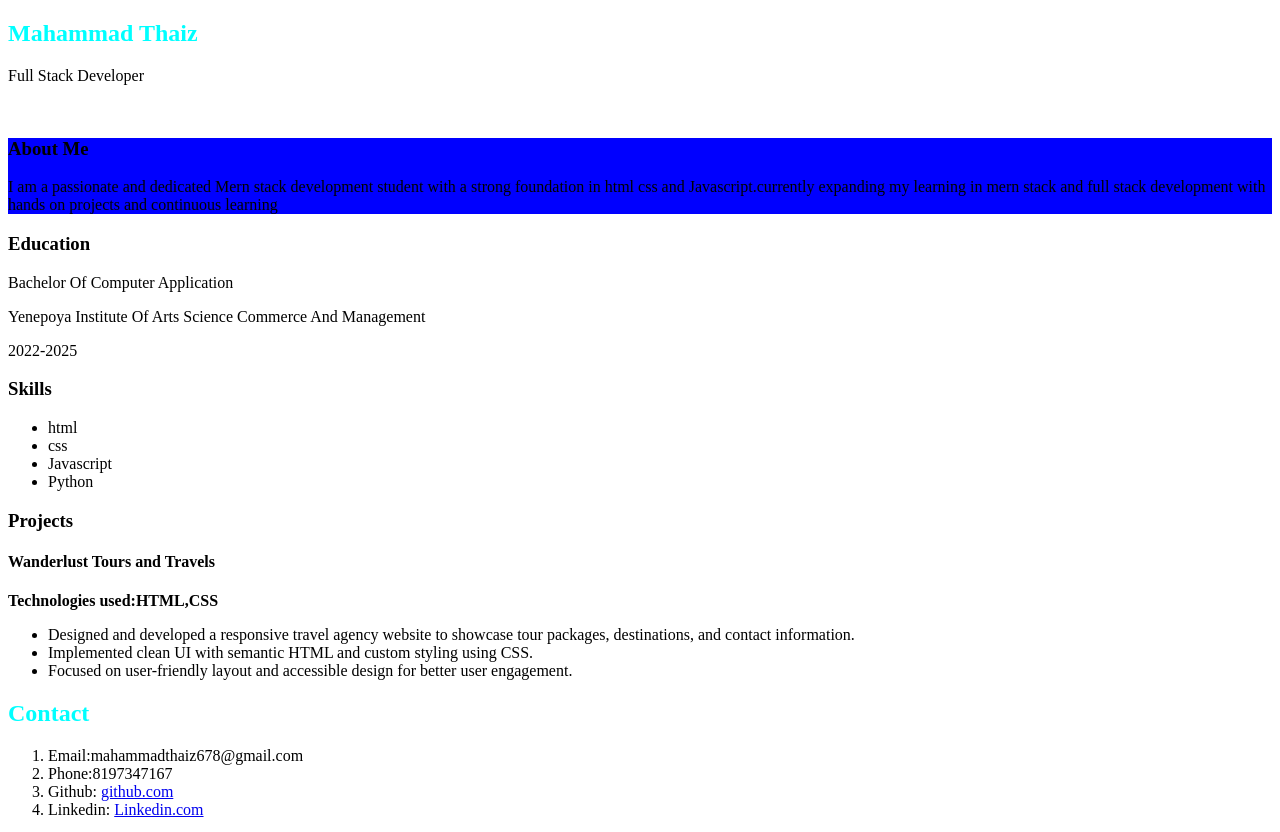
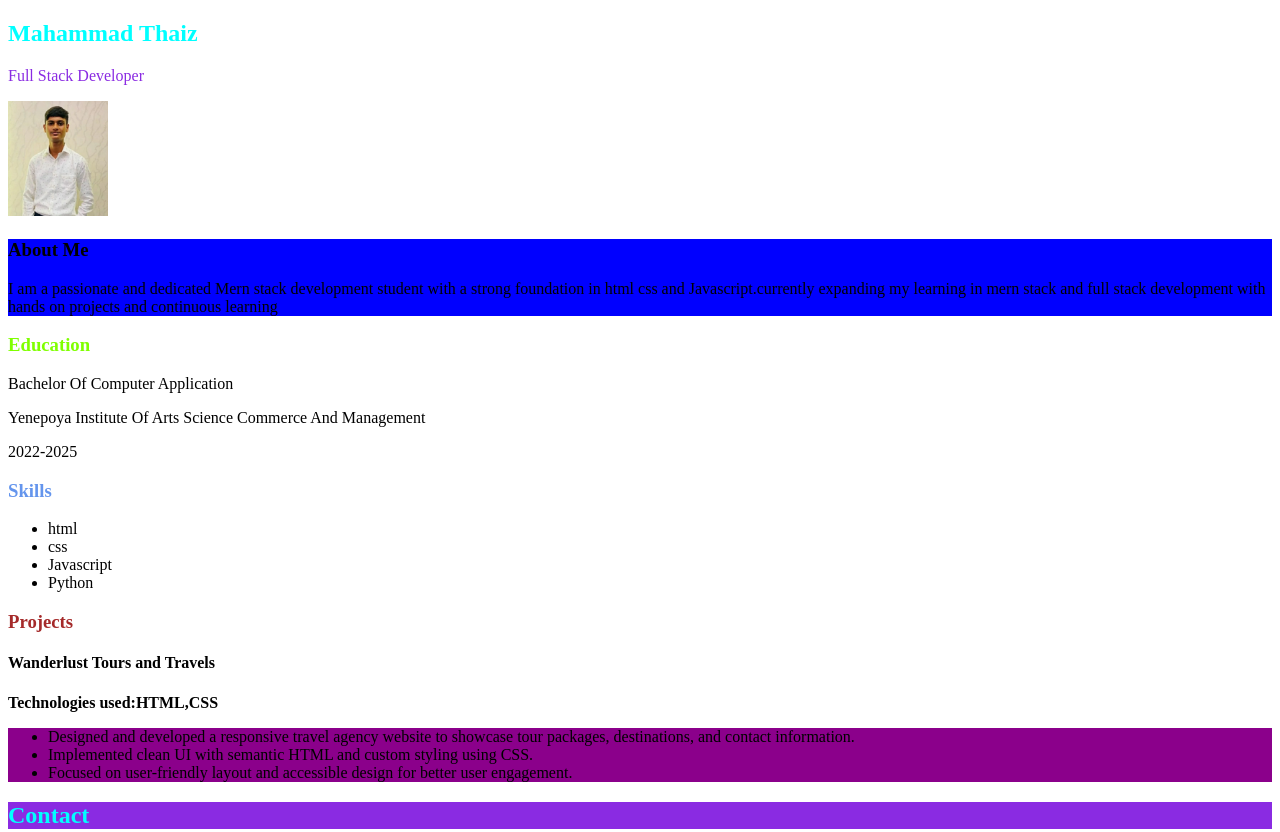
Before and after one commit to thaiz765/html, a plain HTML site: page portfolio.html in a window 1280 px wide. Shown: the top 832 px of the page. Drawn offline with Linux system fonts and the light colour scheme.

Commit message:
added more colours

```diff
--- a/portfolio.css
+++ b/portfolio.css
@@ -1,3 +1,11 @@
 #about-title {
     background-color: blue;
 }
+
+.contact {
+    background-color: blueviolet;
+}
+
+#project-layout {
+    background-color: darkmagenta;
+}
--- a/portfolio.html
+++ b/portfolio.html
@@ -13,7 +13,7 @@
 </head>
 <body>
     <h2>Mahammad Thaiz</h2>
-    <p>Full Stack Developer</p>
+    <p style="color: blueviolet;">Full Stack Developer</p>
     <img  width="100" src="mypic.jpg" alt="">
 
 
@@ -22,12 +22,12 @@
     <p>I am a passionate and dedicated Mern stack development student with a strong foundation in html css and Javascript.currently expanding my learning in mern stack and full stack development with hands on projects and continuous learning</p>
 </div>
 
-    <h3>Education</h3>
+    <h3 style="color: chartreuse;">Education</h3>
     <p>Bachelor Of Computer Application</p>
     <p>Yenepoya Institute Of Arts Science Commerce And Management</p>
     <p>2022-2025</p>
 
-    <h3>Skills</h3>
+    <h3 style="color: cornflowerblue;">Skills</h3>
     <ul>
         <li>html</li>
         <li>css</li>
@@ -35,18 +35,18 @@
         <li>Python</li>
     </ul>
 
-    <h3>Projects</h3>
+    <h3 style="color: brown;">Projects</h3>
     <h4>Wanderlust Tours and Travels </h4>
     <p><b>Technologies used:HTML,CSS</b></p>
-    <ul>
+    <ul id="project-layout">
         <li>Designed and developed a responsive travel agency website to showcase tour packages, destinations, and contact information.</li>
         <li>Implemented clean UI with semantic HTML and custom styling using CSS.</li>
         <li>Focused on user-friendly layout and accessible design for better user engagement.</li>
     </ul>
 
 
-    <section class="contact">
-      <h2>Contact</h2>
+    <section >
+      <h2 class="contact">Contact</h2>
 
     <ol>
         <li>Email:mahammadthaiz678@gmail.com</li>
```
Also changed, not shown: mypic.jpg (added).
